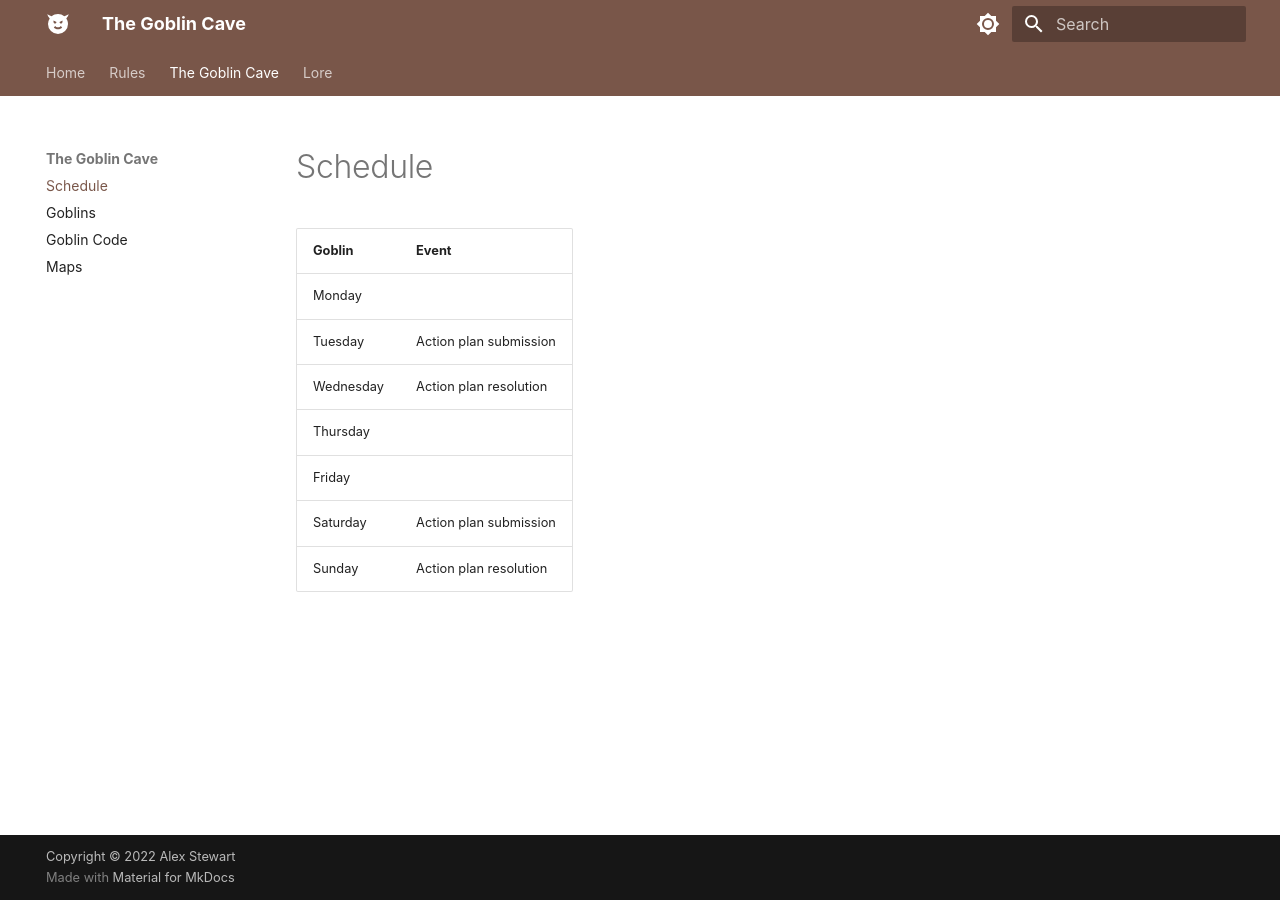
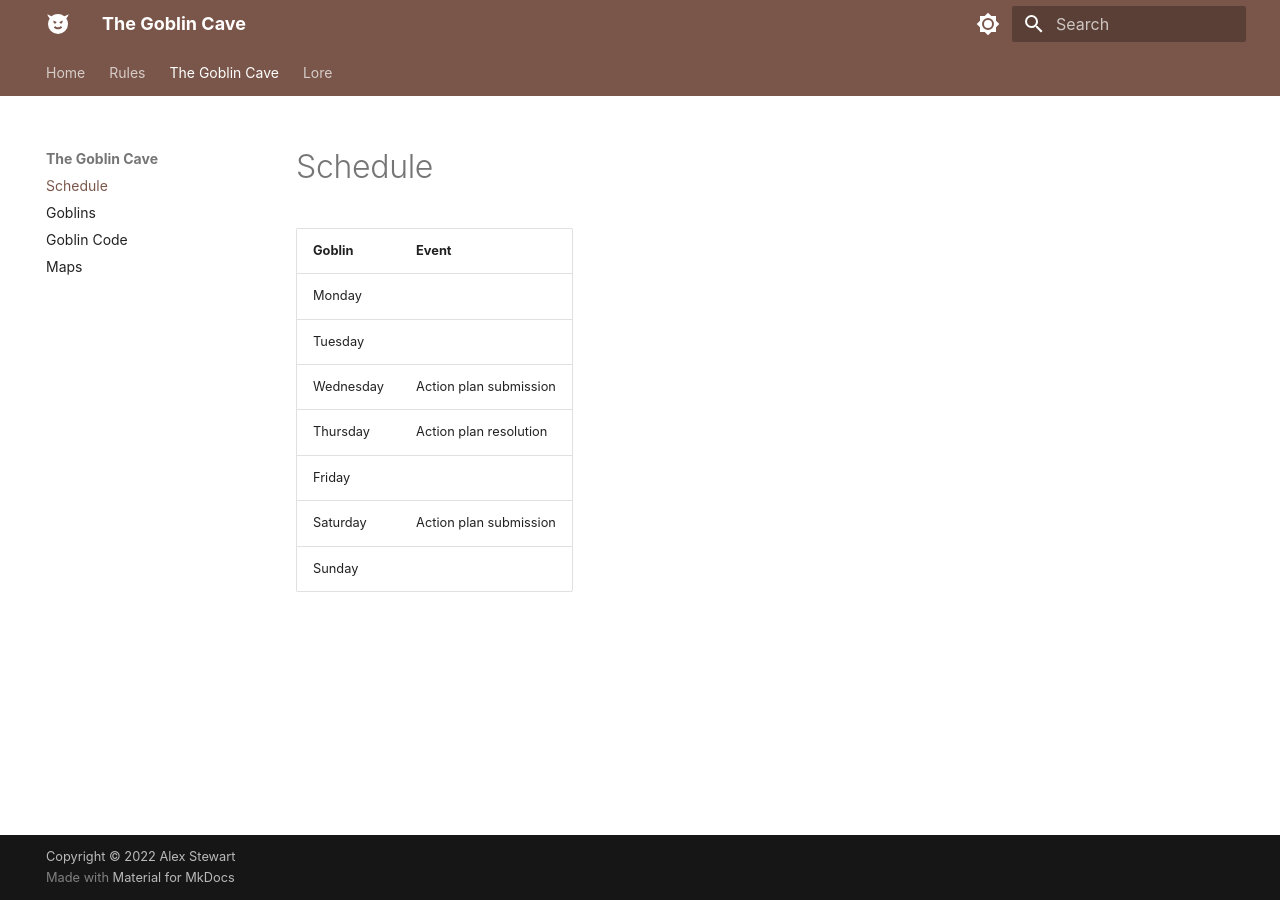
Before and after one commit to alex-stewart/the-goblin-cave, an MkDocs documentation site: the page built from docs/game/schedule.md, in a window 1280 px wide. Built offline with MkDocs 1.6.1 and Material for MkDocs 9.7.7, drawn with Linux system fonts in a browser that asks for light colours; some web fonts are replaced.

Commit message:
fixed schedule

```diff
--- a/docs/game/schedule.md
+++ b/docs/game/schedule.md
@@ -3,9 +3,9 @@
 | Goblin | Event |
 | ------ | ----- |
 | Monday | |
-| Tuesday | Action plan submission |
-| Wednesday | Action plan resolution |
-| Thursday | |
+| Tuesday | |
+| Wednesday | Action plan submission |
+| Thursday | Action plan resolution |
 | Friday | |
 | Saturday |Action plan submission |
-| Sunday | Action plan resolution |
+| Sunday | |
```
